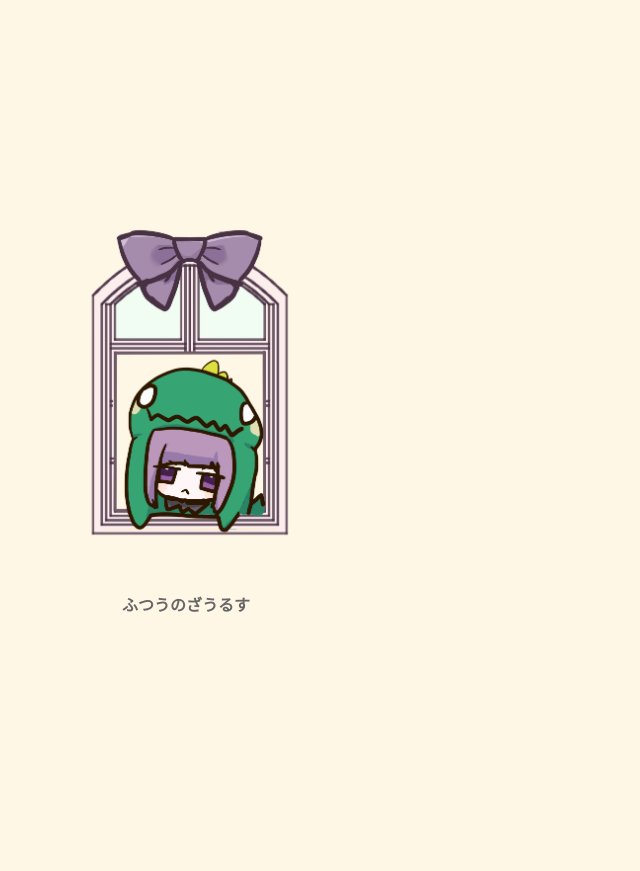
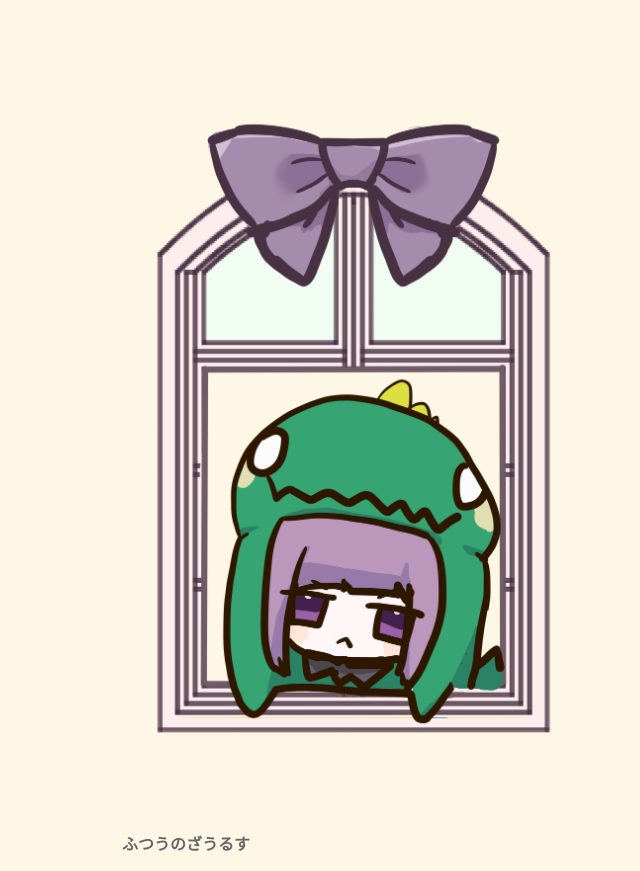
Before and after one commit to nakatyanndayo-lab/gyaogyao, a plain HTML site: page index.html in a window 1280 px wide. Shown: the whole page, without its empty margins (454-1094 px from the left). Before the commit the page ends 800 px from the top, so only its background shows below. Drawn offline with Linux system fonts and the light colour scheme.

Commit message:
Update style.css

```diff
--- a/style.css
+++ b/style.css
@@ -19,7 +19,7 @@ body {
 
 /* 窓PNG（後ろへ） */
 .window-png {
-  width: 100%;
+  width: 200%;
   position: relative;
   z-index: 1; /* ざうるすより後ろ */
   pointer-events: none;
@@ -28,10 +28,10 @@ body {
 /* ざうるす（前へ！） */
 #zaurus {
   position: absolute;
-  bottom: 0px;
-  left: 50%;
+  bottom:0px;
+  left: 100%;
   transform: translateX(-50%);
-  width: 320px;
+  width: 640px;
   cursor: pointer;
   transition: transform 0.15s ease;
   /* ↓ ここを変更しました。窓(2)より大きい数字にします */
```
